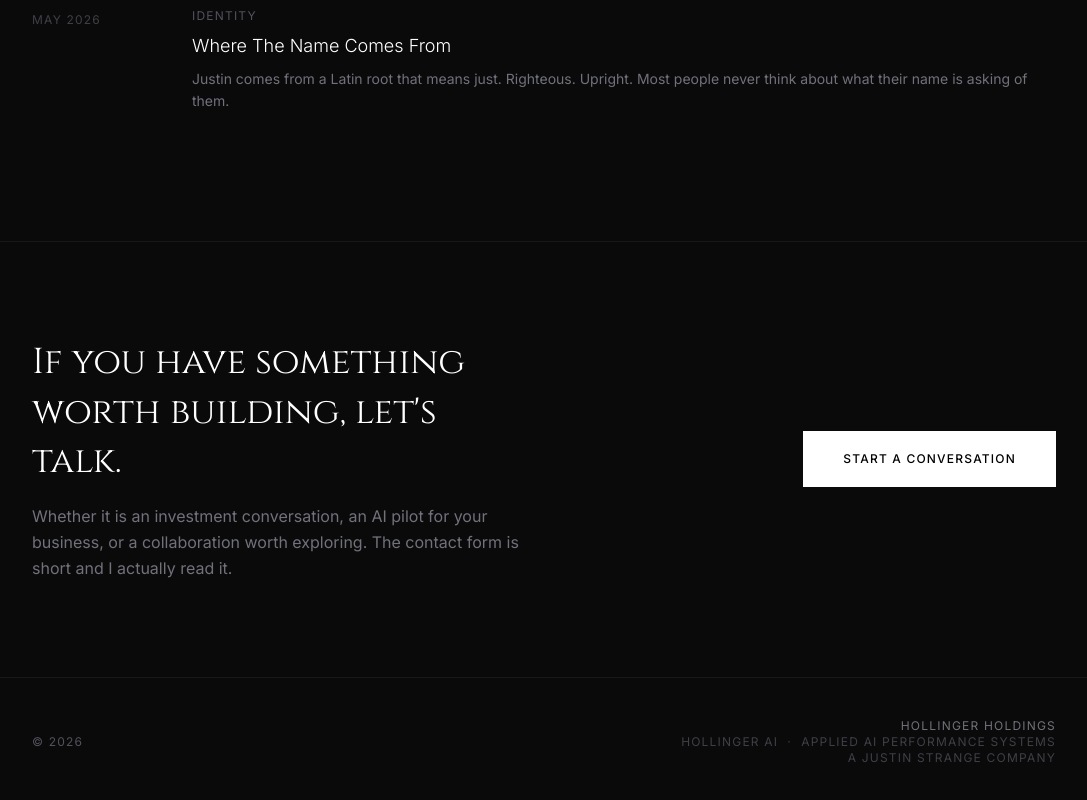
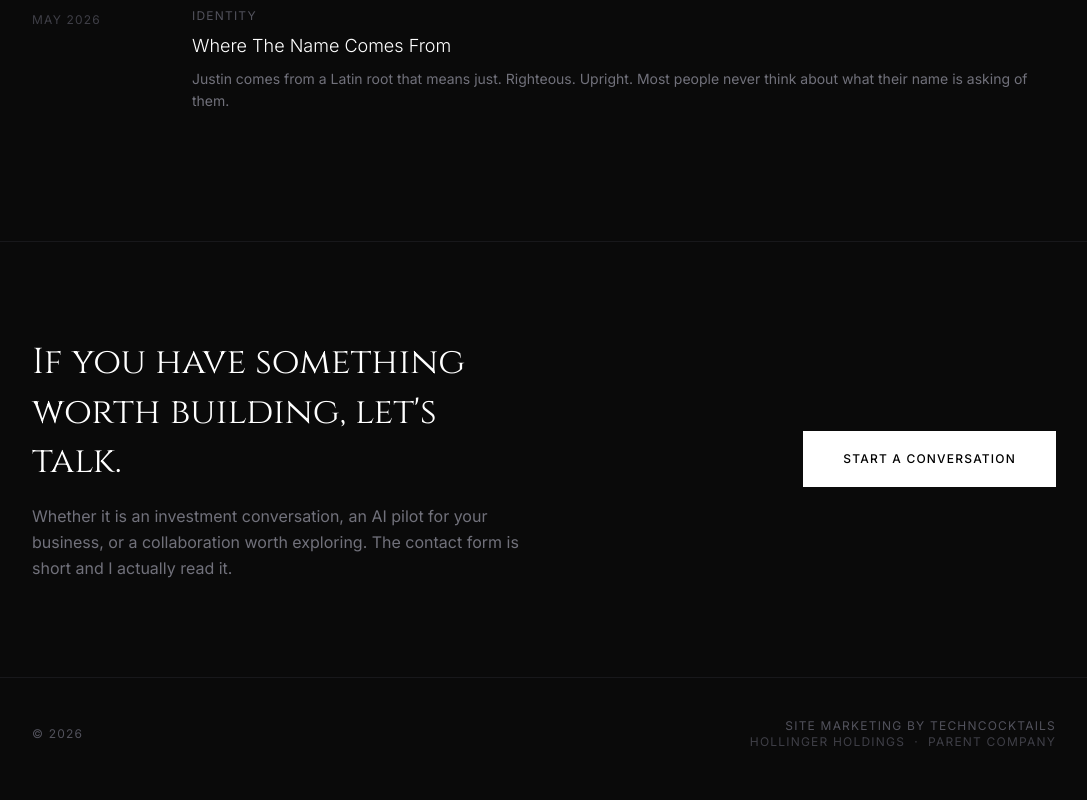
Before and after one commit to justinarstrange-commits/Justin-strange-site, a Next.js app: page / in a window 1280 px wide. Shown: the part 5794-6594 px from the top of the page, without its empty margins (96-1183 px from the left). Built offline with nearby package versions, Linux system fonts and the light colour scheme; no server answers.

Commit message:
Update footer with Techncocktails marketing credit and Hollinger Holdings parent
Co-Authored-By: Claude Sonnet 4.6 <noreply@anthropic.com>

```diff
--- a/components/Footer.tsx
+++ b/components/Footer.tsx
@@ -7,9 +7,8 @@ export function Footer() {
           © {year}
         </p>
         <div className="text-center sm:text-right">
-          <p className="text-zinc-500 text-xs tracking-widest uppercase">Hollinger Holdings</p>
-          <p className="text-zinc-700 text-xs tracking-widest uppercase">Hollinger AI &nbsp;·&nbsp; Applied AI Performance Systems</p>
-          <p className="text-zinc-700 text-xs tracking-widest uppercase">A Justin Strange Company</p>
+          <p className="text-zinc-600 text-xs tracking-widest uppercase">Site Marketing by Techncocktails</p>
+          <p className="text-zinc-700 text-xs tracking-widest uppercase">Hollinger Holdings &nbsp;·&nbsp; Parent Company</p>
         </div>
       </div>
     </footer>
```
